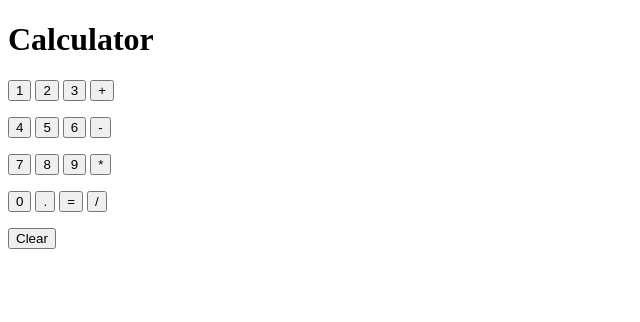
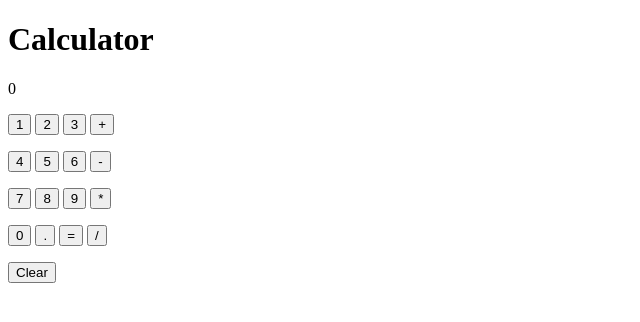
Before and after one commit to Hennamaria07/js_practice, a plain HTML site: page 04_calculator/index.html in a window 1280 px wide. Both pictures are taken after a click on the button "Clear". Shown: the whole page, without its empty margins (0-640 px from the left). Drawn offline with Linux system fonts and the light colour scheme.

Commit message:
calculator modified

```diff
--- a/04_calculator/index.html
+++ b/04_calculator/index.html
@@ -8,6 +8,7 @@
 <body>
     <h1>Calculator</h1>
     <div>
+        <p id="console-el"></p>
         <p><button id="one-btn">1</button>
         <button id="two-btn">2</button>
         <button id="three-btn">3</button>
--- a/04_calculator/script.js
+++ b/04_calculator/script.js
@@ -46,13 +46,13 @@ document.getElementById("divide-btn").addEventListener("click", function () {
 });
 document.getElementById("equal-btn").addEventListener("click", function () {
     calculator = eval(calculator);
-    console.log(calculator);
+    document.getElementById('console-el').innerHTML = calculator;
 });
 document.getElementById("clear-btn").addEventListener("click", function () {
-    calculator = '';
-    console.log(calculator);
+    calculator = '0';
+    document.getElementById('console-el').innerHTML = calculator;
 });
 function calculation(value) {
     calculator += value;
-    console.log(calculator);
+    document.getElementById('console-el').innerHTML = calculator;
 }
```
